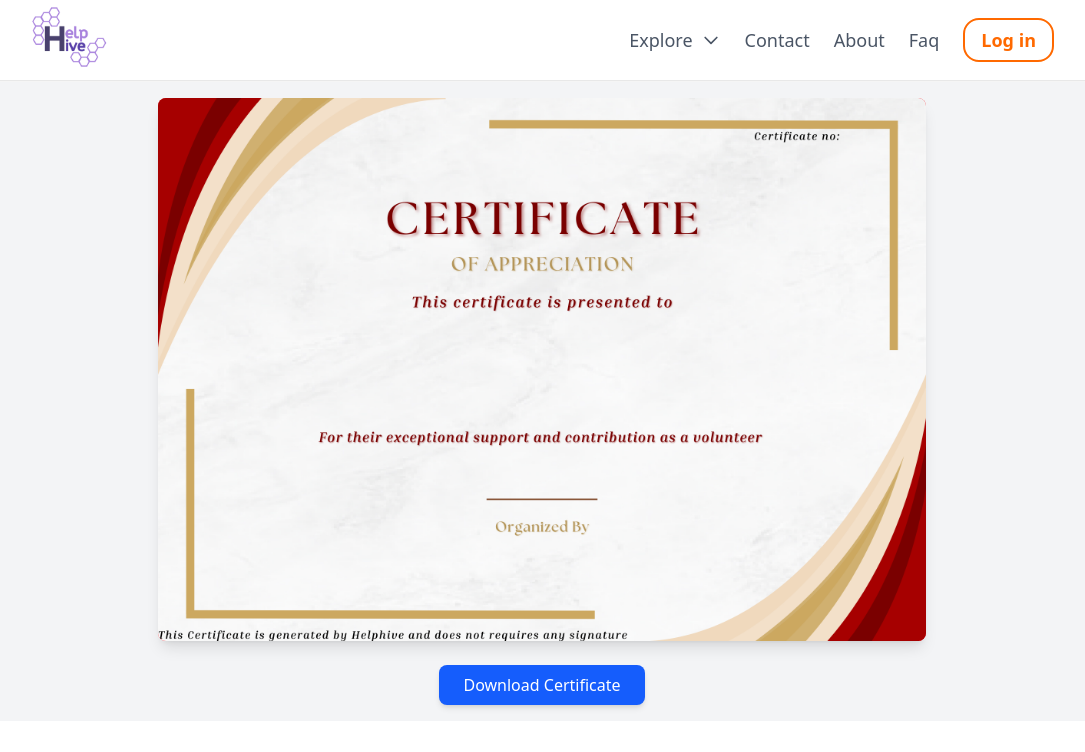
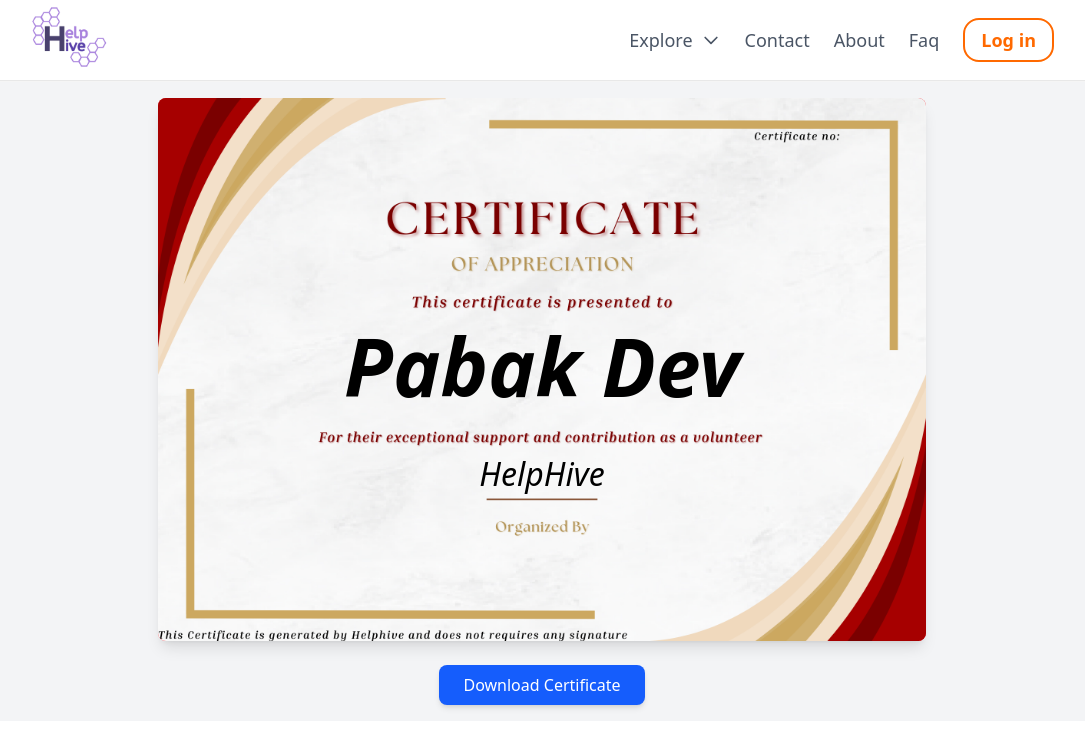
Before and after one commit to 3-knuckle-heads/HelpHive, a React (Vite) app in the folder FrontEnd/help-hive/: page /certificate in a window 1280 px wide. Shown: the top 752 px of the page, without its empty margins (98-1183 px from the left). Built offline with nearby package versions, Linux system fonts and the light colour scheme.

Commit message:
Update Certificate.jsx

```diff
--- a/FrontEnd/help-hive/src/pages/Certificate.jsx
+++ b/FrontEnd/help-hive/src/pages/Certificate.jsx
@@ -49,10 +49,10 @@
             className="font-bold italic absolute text-center w-full"
             style={nameStyle}
           >
-            {name}
+            {name || "Pabak Dev"}
           </h1>
           <p className="italic absolute text-center w-full" style={courseStyle}>
-            {course}
+            {course || "HelpHive"}
           </p>
         </div>
       </div>
```
